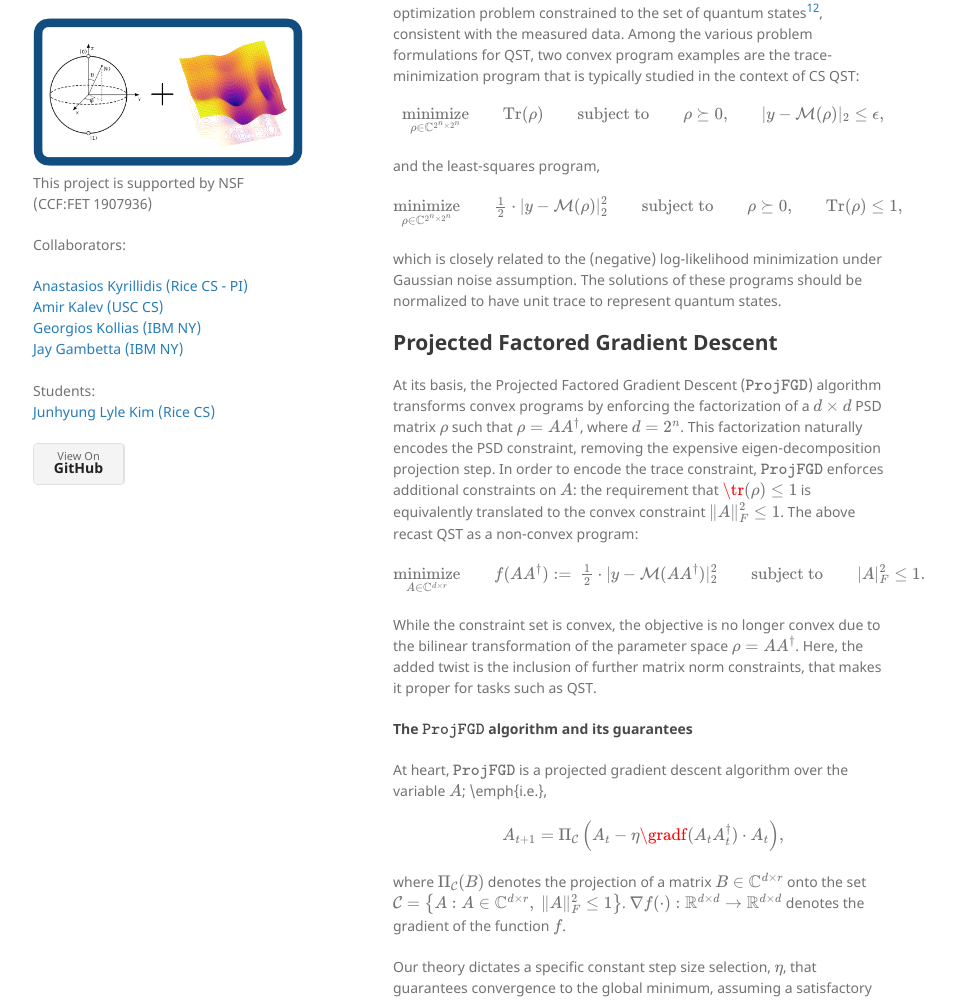
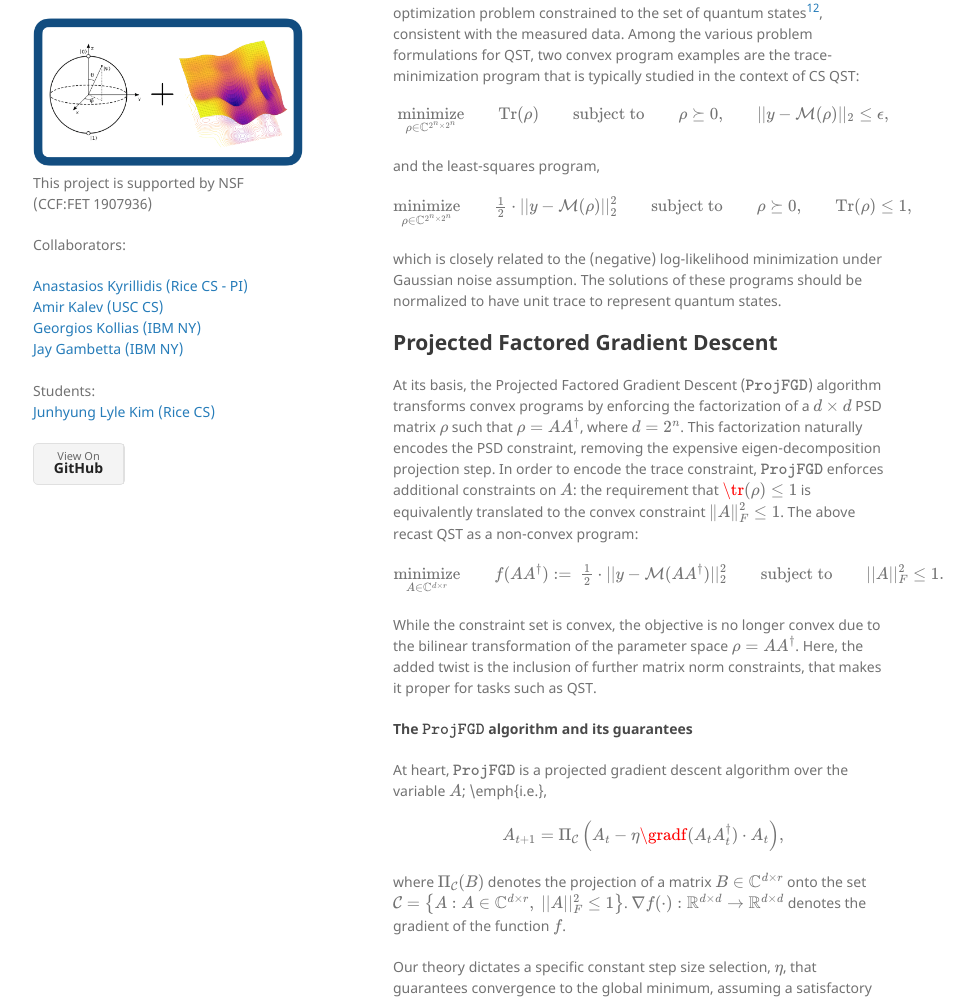
Before and after one commit to akyrillidis/nonconvex-qst, a Jekyll site: the page built from FGD.md, in a window 1280 px wide and 1400 px high, scrolled down 1330 px. Shown: the part 154-1155 px from the top of the window, without its empty margins (177-1151 px from the left). Built offline with Jekyll 4.4.1, drawn with Linux system fonts in a browser that asks for light colours; formulas are drawn with MathJax 3.

Commit message:
Update FGD.md

```diff
--- a/FGD.md
+++ b/FGD.md
@@ -42,7 +42,7 @@ An accurate estimation of $$\rho_\star$$ is obtained  by solving, essentially, a
 		& & \text{Tr}(\rho) \\
 		& \text{subject to}
 		& & \rho \succeq 0, \\
-		& & & \|y - \mathcal{M}(\rho)\|_2 \leq \epsilon,
+		& & & ||y - \mathcal{M}(\rho)||_2 \leq \epsilon,
 	\end{aligned} \label{eq:CVX1}
 \end{equation}
 
@@ -51,7 +51,7 @@ and the least-squares program,
 \begin{equation}
 	\begin{aligned}
 		& \underset{\rho \in \mathbb{C}^{2^n \times 2^n}}{\text{minimize}}
-		& & \tfrac{1}{2} \cdot \|y - \mathcal{M}(\rho)\|_2^2 \\
+		& & \tfrac{1}{2} \cdot ||y - \mathcal{M}(\rho)||_2^2 \\
 		& \text{subject to}
 		& & \rho \succeq 0, \\
 		& & & \text{Tr}(\rho) \leq 1,
@@ -66,9 +66,9 @@ At its basis, the Projected Factored Gradient Descent ($$\texttt{ProjFGD}$$) alg
 \begin{equation}
 	\begin{aligned}
 		& \underset{A \in {\mathbb C}^{d \times r}}{\text{minimize}}
-		& & f(AA^\dagger) :=~ \tfrac{1}{2} \cdot \|y - \mathcal{M}(AA^\dagger)\|_2^2 \\
+		& & f(AA^\dagger) :=~ \tfrac{1}{2} \cdot ||y - \mathcal{M}(AA^\dagger)||_2^2 \\
 		& \text{subject to}
-		& & \|A\|_F^2 \leq 1.
+		& & ||A||_F^2 \leq 1.
 	\end{aligned} \label{eq:nonCVX}
 \end{equation}
 
@@ -83,7 +83,7 @@ At heart, $$\texttt{ProjFGD}$$ is a projected gradient descent algorithm over  t
 A_{t+1} = \Pi_{\mathcal{C}}\left(A_t - \eta \gradf(A_t A_t^\dagger)  \cdot A_t\right) \nonumber,
 \end{equation}
 
-where $$\Pi_\mathcal{C}(B)$$ denotes the projection of a matrix $$B \in \mathbb{C}^{d \times r}$$ onto the set $$\mathcal{C} = \left\{ A : A \in \mathbb{C}^{d \times r}, ~\|A\|_F^2 \leq 1\right\}$$.
+where $$\Pi_\mathcal{C}(B)$$ denotes the projection of a matrix $$B \in \mathbb{C}^{d \times r}$$ onto the set $$\mathcal{C} = \left\{ A : A \in \mathbb{C}^{d \times r}, ~||A||_F^2 \leq 1\right\}$$.
 $$\nabla f(\cdot): \mathbb{R}^{d \times d} \rightarrow \mathbb{R}^{d \times d}$$ denotes the gradient of the function $$f$$.
 
 Our theory dictates a specific constant step size selection, $$\eta$$, that guarantees convergence to the global minimum, assuming a satisfactory initial point $$\rho_0$$ is provided. More details on the theory are provided in our paper[^kyrillidis2018provable].
```
